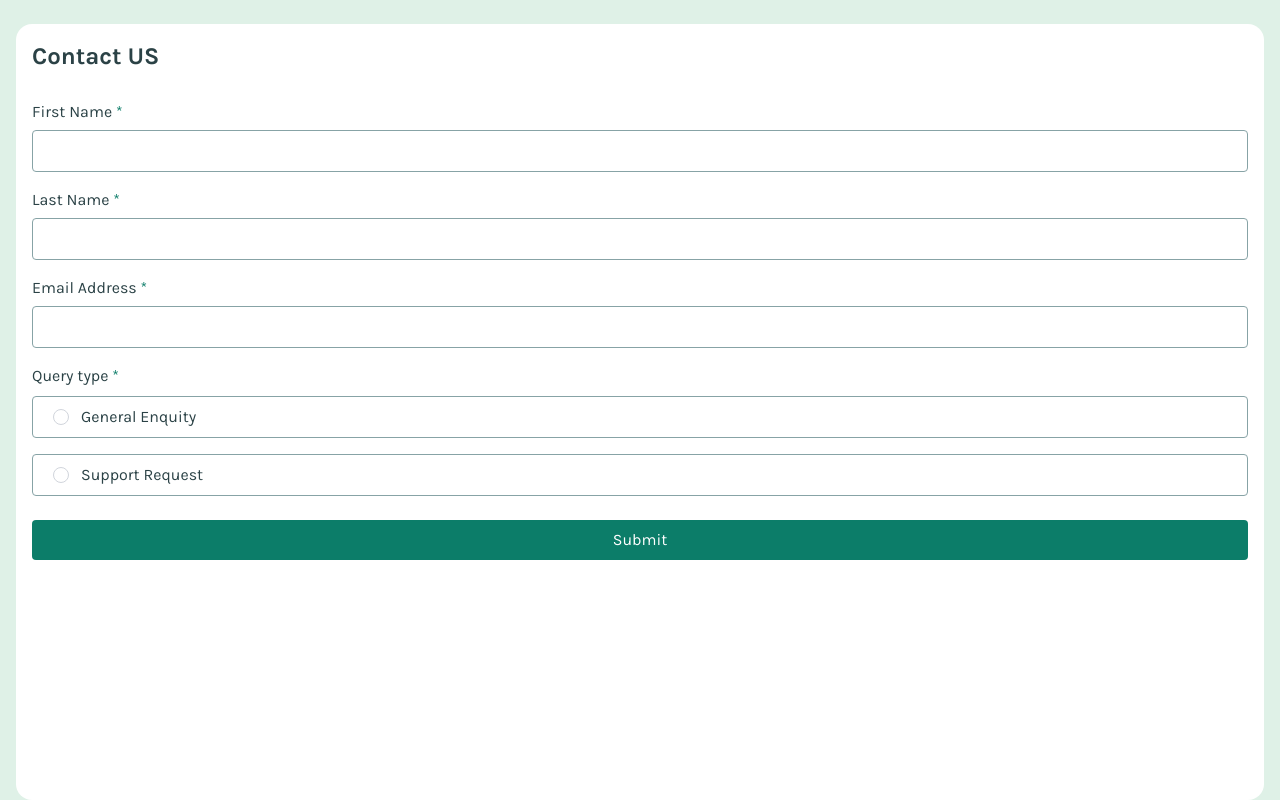
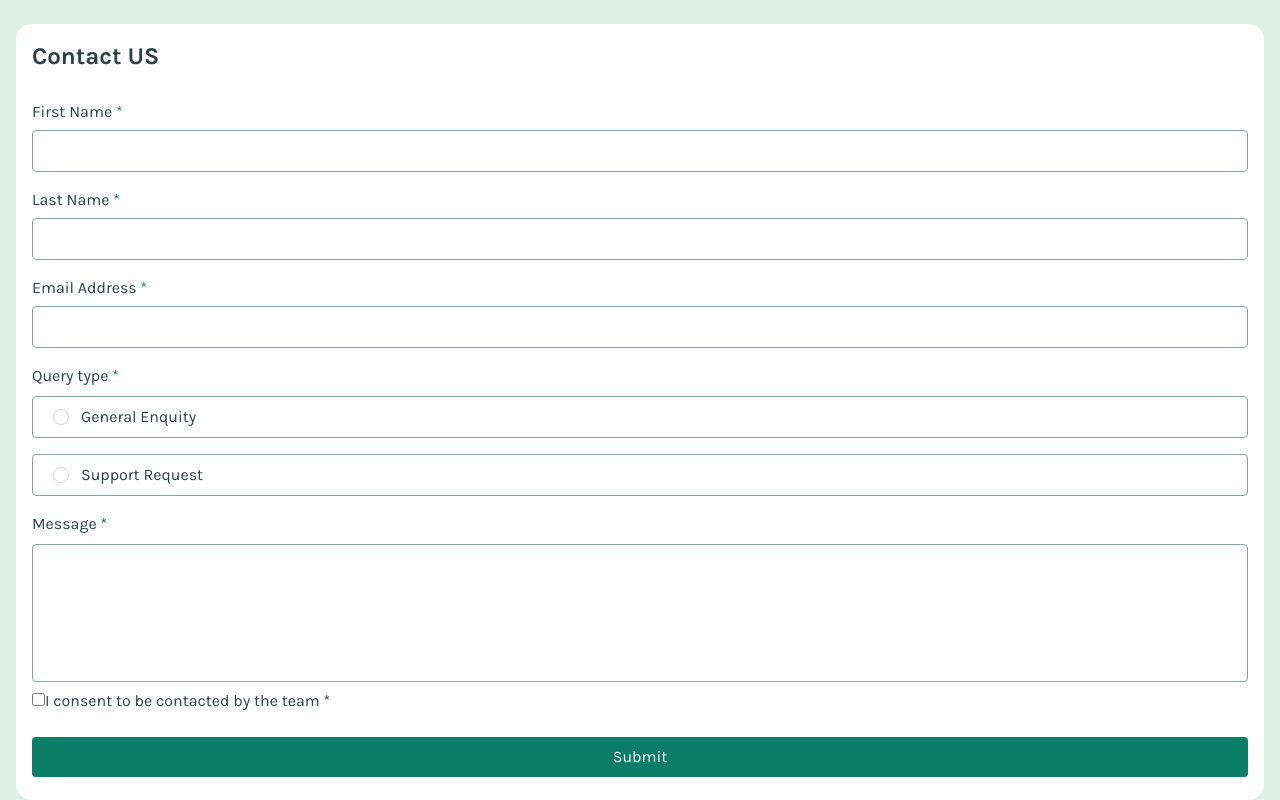
Before and after one commit to gbmouraa/contact_form_frontEndMentor, a React (Vite) app: page / in a window 1280 px wide. Built offline with nearby package versions, Linux system fonts and the light colour scheme.

Commit message:
feat: add checkbox and textarea with zod validation (lacking stylization)

```diff
--- a/src/components/form.tsx
+++ b/src/components/form.tsx
@@ -11,6 +11,7 @@ export const Form = () => {
       firstName: "",
       lastName: "",
       email: "",
+      terms: false,
     },
   });
 
@@ -27,7 +28,7 @@ export const Form = () => {
   };
 
   return (
-    <div className="w-full rounded-2xl bg-white p-4">
+    <div className="w-full rounded-2xl bg-white p-4 text-[#2b4246]">
       <h1 className="mb-7 text-2xl font-bold text-[#2b4246]">Contact US</h1>
       <FormProvider {...methods}>
         <form onSubmit={handleSubmit(onSubmit)}>
@@ -37,7 +38,7 @@ export const Form = () => {
             <InputField label="Email Address" name="email" />
           </fieldset>
           {/* INPUT RADIO */}
-          <fieldset className="flex flex-col gap-y-4 text-[#2b4246]">
+          <fieldset className="mb-4 flex flex-col gap-y-4">
             <legend className="mb-2">
               Query type <span className="text-[#0c7d69]">*</span>
             </legend>
@@ -87,6 +88,29 @@ export const Form = () => {
               </span>
             )}
           </fieldset>
+          <fieldset>
+            <label>
+              Message <span className="text-#0c7d69">*</span>
+            </label>
+            <textarea
+              className="mt-2 w-full resize-none rounded border border-[#87a3a6] px-3 py-2 outline-0"
+              rows={5}
+              {...register("message")}
+              id=""
+            />
+            {errors?.message && (
+              <span className="text-sm text-red-500">
+                {errors.message?.message}
+              </span>
+            )}
+          </fieldset>
+          <fieldset>
+            <label>
+              <input type="checkbox" {...register("terms")} />I consent to be
+              contacted by the team <span className="#0c7d69">*</span>
+            </label>
+            {errors.terms && <span>{errors.terms?.message}</span>}
+          </fieldset>
           <button
             type="submit"
             className="mt-6 w-full rounded bg-[#0c7d69] py-2 text-white"
--- a/src/components/input-field.tsx
+++ b/src/components/input-field.tsx
@@ -5,12 +5,14 @@ interface InputProps {
   label: string;
   name: string;
   type?: string;
+  className?: string;
 }
 
 export const InputField: React.FC<InputProps> = ({
   label,
   name,
   type = "text",
+  className,
 }) => {
   const {
     control,
@@ -27,7 +29,7 @@ export const InputField: React.FC<InputProps> = ({
         control={control}
         render={({ field }) => (
           <input
-            className={`cursor-pointer rounded border border-[#87a3a6] px-4 py-2 outline-0 hover:border-[#0c7d69] ${errors[name] && "border-red-500"}`}
+            className={`${className || ""} cursor-pointer rounded border border-[#87a3a6] px-4 py-2 outline-0 hover:border-[#0c7d69] ${errors[name] && "border-red-500"}`}
             {...field}
             type={type}
           />
--- a/src/schema.tsx
+++ b/src/schema.tsx
@@ -1,10 +1,14 @@
 import { z } from "zod";
 
 export const formSchema = z.object({
+  terms: z.boolean().refine((value) => value, {
+    message: "To submit this form, please consent to being contacted",
+  }),
   firstName: z.string().min(1, "This field is required"),
   lastName: z.string().min(1, "This field is required"),
   email: z.string().email("Please enter a valid email addres"),
   queryType: z.string().min(1, "Please select a query type"),
+  message: z.string().min(1, "This field is required"),
 });
 
 export type FormData = z.infer<typeof formSchema>;
```
